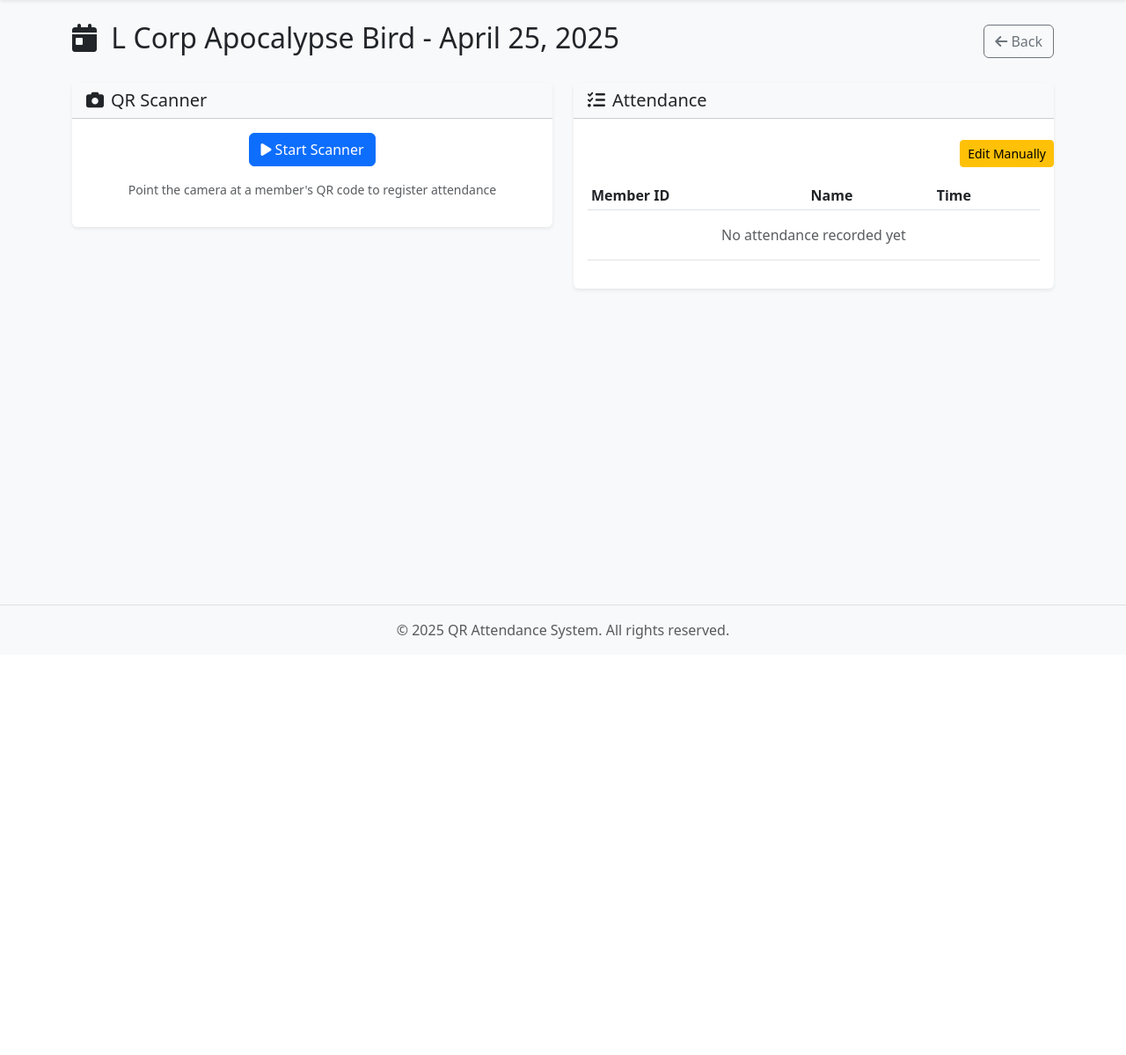
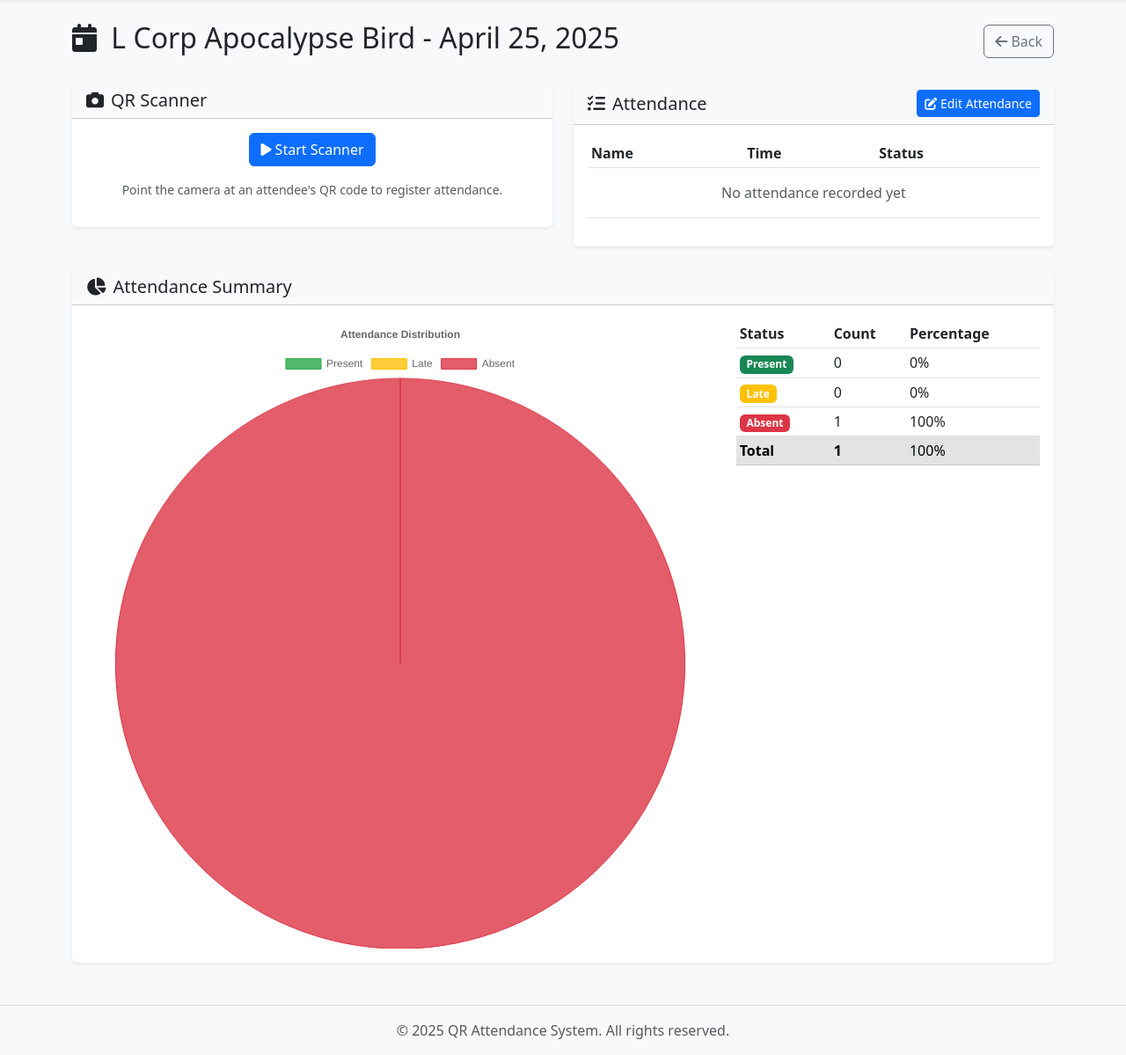
Before and after one commit to parsaljndrn/SnapTrack, a Django app: page /events/1/ in a window 1280 px wide. Shown: the part 56-1255 px from the top of the page at 88% size. Before the commit the page ends 782 px from the top, so only its background shows below. Run offline with Django 4.2, Linux system fonts and the light colour scheme; a user stored in the database is signed in; data comes from the database, SQL or seed files in the repository; both versions use the stored data as it was after the commit; some libraries are stand-ins or nearby versions.

Commit message:
event_details modified and working

```diff
--- a/django_employee_qr/django_employee_qr/urls.py
+++ b/django_employee_qr/django_employee_qr/urls.py
@@ -18,8 +18,9 @@ urlpatterns = [
     path('members/mass-delete/', views.mass_delete_members, name='mass_delete_members'),
     path('events/create/', views.create_event, name='create_event'),
     path('events/<int:pk>/', views.event_detail, name='event_detail'),
-    path('qr/<str:member_id>/', views.generate_qr, name='generate_qr'),
-    path('events/<int:event_id>/qr/all/', views.generate_all_qr, name='generate_qr_all'),
+    path('events/<int:event_id>/bulk-edit-attendance/', views.bulk_edit_attendance, name='bulk_edit_attendance'),
+    path('events/<int:event_id>/save-bulk-attendance/', views.save_bulk_attendance, name='save_bulk_attendance'),
+
 
     # Include auth URLs for password reset etc.
     path('accounts/', include('django.contrib.auth.urls')),
--- a/django_employee_qr/eqrApp/forms.py
+++ b/django_employee_qr/eqrApp/forms.py
@@ -53,13 +53,14 @@ class AttendanceForm(forms.ModelForm):
         choices=[
             ('present', 'Present'),
             ('absent', 'Absent'),
+            ('late', 'Late'),
         ],
         widget=forms.Select(attrs={'class': 'form-control'})
     )
 
     class Meta:
         model = Attendance
-        fields = ['event', 'member', 'status']
+        fields = ['status']
         widgets = {
             'status': forms.Select(attrs={'class': 'form-control'})
         }
--- a/django_employee_qr/eqrApp/templates/event_detail.html
+++ b/django_employee_qr/eqrApp/templates/event_detail.html
@@ -11,7 +11,6 @@
             <a href="{% url 'home' %}" class="btn btn-outline-secondary">
                 <i class="fas fa-arrow-left"></i> Back
             </a>
-            <!--removed generate all qr-->
         </div>
     </div>
 
@@ -28,37 +27,39 @@
                     <div id="scanner-container" class="mb-3" style="display:none;">
                         <video id="scanner" width="100%" class="rounded border"></video>
                     </div>
-                    <p class="text-muted small">Point the camera at a member's QR code to register attendance</p>
+                    <p class="text-muted small">Point the camera at an attendee's QR code to register attendance.</p>
                 </div>
             </div>
         </div>
 
         <div class="col-md-6">
             <div class="card shadow-sm">
-                <div class="card-header bg-light">
+                <div class="card-header bg-light d-flex justify-content-between align-items-center">
                     <h5 class="mb-0"><i class="fas fa-list-check me-2"></i>Attendance</h5>
-                </div>
-                <div class="text-end mt-4">
-                    <a href="{% url 'edit_manually' attendance_id=attendance.id %}" class="btn btn-sm btn-warning">
-                        Edit Manually
+                    <a href="{% url 'bulk_edit_attendance' event.id %}" class="btn btn-sm btn-primary">
+                        <i class="fas fa-edit"></i> Edit Attendance
                     </a>
                 </div>
+
                 <div class="card-body">
                     <div class="table-responsive">
                         <table class="table table-sm">
                             <thead>
                                 <tr>
-                                    <th>Member ID</th>
                                     <th>Name</th>
                                     <th>Time</th>
+                                    <th>Status</th>
                                 </tr>
                             </thead>
                             <tbody>
                                 {% for attendance in attendances %}
                                 <tr>
-                                    <td>{{ attendance.member.member_id }}</td>
                                     <td>{{ attendance.member.get_full_name }}</td>
                                     <td>{{ attendance.timestamp|date:"H:i" }}</td>
+                                    <td>
+                                        <span class="badge {% if attendance.status == 'present' %}bg-success{% elif attendance.status == 'late' %}bg-warning{% else %}bg-danger{% endif %}">
+                                            {{ attendance.status|title }}
+                                        </span>
                                     </td>
                                 </tr>
                                 {% empty %}
@@ -67,12 +68,61 @@
                                         No attendance recorded yet
                                     </td>
                                 </tr>
-                                <tr>
-
-                                </tr>
                                 {% endfor %}
                             </tbody>
                         </table>
+                    </div>
+                </div>
+            </div>
+        </div>
+    </div>
+
+    <div class="row mt-4">
+        <div class="col-12">
+            <div class="card shadow-sm">
+                <div class="card-header bg-light">
+                    <h5 class="mb-0"><i class="fas fa-chart-pie me-2"></i>Attendance Summary</h5>
+                </div>
+                <div class="card-body">
+                    <div class="row">
+                        <div class="col-md-8">
+                            <canvas id="attendanceChart" height="250"></canvas>
+                        </div>
+                        <div class="col-md-4">
+                            <div class="table-responsive">
+                                <table class="table table-sm">
+                                    <thead>
+                                        <tr>
+                                            <th>Status</th>
+                                            <th>Count</th>
+                                            <th>Percentage</th>
+                                        </tr>
+                                    </thead>
+                                    <tbody>
+                                        <tr>
+                                            <td><span class="badge bg-success">Present</span></td>
+                                            <td>{{ present_count }}</td>
+                                            <td>{{ present_percentage }}%</td>
+                                        </tr>
+                                        <tr>
+                                            <td><span class="badge bg-warning">Late</span></td>
+                                            <td>{{ late_count }}</td>
+                                            <td>{{ late_percentage }}%</td>
+                                        </tr>
+                                        <tr>
+                                            <td><span class="badge bg-danger">Absent</span></td>
+                                            <td>{{ absent_count }}</td>
+                                            <td>{{ absent_percentage }}%</td>
+                                        </tr>
+                                        <tr class="table-secondary">
+                                            <td><strong>Total</strong></td>
+                                            <td><strong>{{ total_members }}</strong></td>
+                                            <td>100%</td>
+                                        </tr>
+                                    </tbody>
+                                </table>
+                            </div>
+                        </div>
                     </div>
                 </div>
             </div>
@@ -83,7 +133,75 @@
 
 {% block extra_js %}
 <script src="https://rawgit.com/schmich/instascan-builds/master/instascan.min.js"></script>
+<script src="https://cdn.jsdelivr.net/npm/chart.js"></script>
 <script>
+    document.addEventListener('DOMContentLoaded', function() {
+        const chartElement = document.getElementById('attendanceChart');
+        if (!chartElement) {
+            console.log('Chart element not found');
+            return;
+        }
 
+        const ctx = chartElement.getContext('2d');
+
+        try {
+            const presentCount = parseInt('{{ present_count|default:0 }}') || 0;
+            const lateCount = parseInt('{{ late_count|default:0 }}') || 0;
+            const absentCount = parseInt('{{ absent_count|default:0 }}') || 0;
+
+            if (isNaN(presentCount) || isNaN(lateCount) || isNaN(absentCount)) {
+                console.error('Invalid chart data');
+                return;
+            }
+
+            const attendanceChart = new Chart(ctx, {
+                type: 'pie',
+                data: {
+                    labels: ['Present', 'Late', 'Absent'],
+                    datasets: [{
+                        label: 'Attendance',
+                        data: [presentCount, lateCount, absentCount],
+                        backgroundColor: [
+                            'rgba(40, 167, 69, 0.8)',
+                            'rgba(255, 193, 7, 0.8)',
+                            'rgba(220, 53, 69, 0.8)'
+                        ],
+                        borderColor: [
+                            'rgba(40, 167, 69, 1)',
+                            'rgba(255, 193, 7, 1)',
+                            'rgba(220, 53, 69, 1)'
+                        ],
+                        borderWidth: 1
+                    }]
+                },
+                options: {
+                    responsive: true,
+                    plugins: {
+                        legend: {
+                            position: 'top',
+                        },
+                        title: {
+                            display: true,
+                            text: 'Attendance Distribution'
+                        },
+                        tooltip: {
+                            callbacks: {
+                                label: function(context) {
+                                    const label = context.label || '';
+                                    const value = context.raw || 0;
+                                    const total = context.dataset.data.reduce((a, b) => a + b, 0);
+                                    const percentage = Math.round((value / total) * 100);
+                                    return `${label}: ${value} (${percentage}%)`;
+                                }
+                            }
+                        }
+                    }
+                }
+            });
+        } catch (error) {
+            console.error('Error creating chart:', error);
+        }
+    });
 </script>
+
 {% endblock %}
--- a/django_employee_qr/eqrApp/urls.py
+++ b/django_employee_qr/eqrApp/urls.py
@@ -18,7 +18,6 @@ urlpatterns = [
     path('events/', views.event_list, name='event_list'),
     path('events/create/', views.create_event, name='create_event'),
     path('events/<int:pk>/', views.event_detail, name='event_detail'),
-    path('events/<int:attendance_id>/edit/', views.edit_manually, name='edit_manually'),
-    path('qr/<str:member_id>/', views.generate_qr, name='generate_qr'),
-    path('events/<int:event_id>/qr/all/', views.generate_all_qr, name='generate_qr_all'),
+    path('events/<int:event_id>/bulk-edit-attendance/', views.bulk_edit_attendance, name='bulk_edit_attendance'),
+    path('events/<int:event_id>/save-bulk-attendance/', views.save_bulk_attendance, name='save_bulk_attendance'),
 ]
--- a/django_employee_qr/eqrApp/views.py
+++ b/django_employee_qr/eqrApp/views.py
@@ -59,10 +59,21 @@ def create_event(request):
     })
 
 @login_required
-@require_http_methods(["GET", "POST"])
 def event_detail(request, pk):
     event = get_object_or_404(Event, pk=pk)
-    attendances = Attendance.objects.filter(event=event).select_related('member').order_by('-timestamp')
+    attendances = Attendance.objects.filter(
+        event=event,
+        status__in=['present', 'late']
+    ).select_related('member').order_by('-timestamp')
+
+    total_members = Member.objects.count()
+    present_count = Attendance.objects.filter(event=event, status='present').count()
+    late_count = Attendance.objects.filter(event=event, status='late').count()
+    absent_count = total_members - present_count - late_count
+
+    present_percentage = round((present_count / total_members) * 100) if total_members > 0 else 0
+    late_percentage = round((late_count / total_members) * 100) if total_members > 0 else 0
+    absent_percentage = round((absent_count / total_members) * 100) if total_members > 0 else 0
 
     if request.method == 'POST':
         scan_data = request.POST.get('scan_data', '').strip()
@@ -74,12 +85,15 @@ def event_detail(request, pk):
             member = Member.objects.get(member_id=member_id)
             attendance, created = Attendance.objects.get_or_create(
                 event=event,
-                member=member
+                member=member,
+                defaults={'status': 'present'}
             )
-            if created:
-                messages.success(request, f'{member} marked as present!')
+            if not created:
+                attendance.status = 'present'
+                attendance.save()
+                messages.info(request, f'{member.get_full_name()} marked as present!')
             else:
-                messages.info(request, f'{member} already attended')
+                messages.success(request, f'{member.get_full_name()} marked as present!')
         except Member.DoesNotExist:
             messages.error(request, f'Member ID {member_id} not found!')
         return redirect('event_detail', pk=event.pk)
@@ -87,7 +101,14 @@ def event_detail(request, pk):
     return render(request, 'event_detail.html', {
         'event': event,
         'attendances': attendances,
-        'page_title': f'{event.name} Details'
+        'page_title': f'{event.name} Details',
+        'present_count': present_count,
+        'late_count': late_count,
+        'absent_count': absent_count,
+        'total_members': total_members,
+        'present_percentage': present_percentage,
+        'late_percentage': late_percentage,
+        'absent_percentage': absent_percentage,
     })
 
 @login_required
@@ -252,22 +273,47 @@ def event_list(request):
     })
 
 @login_required
-def edit_manually(request, pk):
-    attendance = get_object_or_404(Attendance, pk=pk)
-    if request.method == 'POST':
-        form = AttendanceForm(request.POST, instance=attendance)
-        if form.is_valid():
-            form.save()
-            messages.success(request, "Attendance record updated manually!")
-            return redirect('eqrApp:event_detail', pk=attendance.event.pk)
-    else:
-        form = AttendanceForm(instance=attendance)
+def bulk_edit_attendance(request, event_id):
+    event = get_object_or_404(Event, pk=event_id)
 
-    return render(request, 'eqrApp/edit_manually.html', {
-        'form': form,
-        'object': attendance  # Using 'object' instead of 'attendance' for template
+    # Get all members and their attendance status for this event
+    members = Member.objects.all().order_by('last_name', 'first_name')
+
+    # Get existing attendance records for this event
+    attendances = {
+        attendance.member_id: attendance.status
+        for attendance in Attendance.objects.filter(event=event)
+    }
+
+    # Add attendance status to each member
+    for member in members:
+        member.attendance_status = attendances.get(member.id, 'absent')
+
+    return render(request, 'bulk_edit_attendance.html', {
+        'event': event,
+        'members': members,
+        'page_title': f'Edit Attendance - {event.name}'
     })
 
-# def attendance_chart(request, event_id):
-#     event = get_object_or_404(Event, pk=event_id)
-#     attendance_data = Attendance.objects.filter(event=event).values('member__section').annotate(count=Count('id'))
+@login_required
+@require_http_methods(["POST"])
+def save_bulk_attendance(request, event_id):
+    event = get_object_or_404(Event, pk=event_id)
+    members = Member.objects.all()
+    count_updated = 0
+
+    for member in members:
+        status_key = f'status_{member.member_id}'
+        if status_key in request.POST:
+            status = request.POST.get(status_key)
+
+            if status in ['present', 'absent', 'late']:
+                attendance, created = Attendance.objects.update_or_create(
+                    event=event,
+                    member=member,
+                    defaults={'status': status}
+                )
+                count_updated += 1
+
+    messages.success(request, f'Successfully updated attendance for {count_updated} members!')
+    return redirect('event_detail', pk=event_id)
```
Also changed, not shown: django_employee_qr/eqrApp/models.py (+8 -1 lines), django_employee_qr/eqrApp/templates/bulk_edit_attendance.html (added, +112 -0 lines), django_employee_qr/eqrApp/templates/edit_manually.html (deleted, +0 -49 lines), django_employee_qr/db.sqlite3, django_employee_qr/eqrApp/migrations/0011_alter_attendance_status.py (added), 1 other file.
